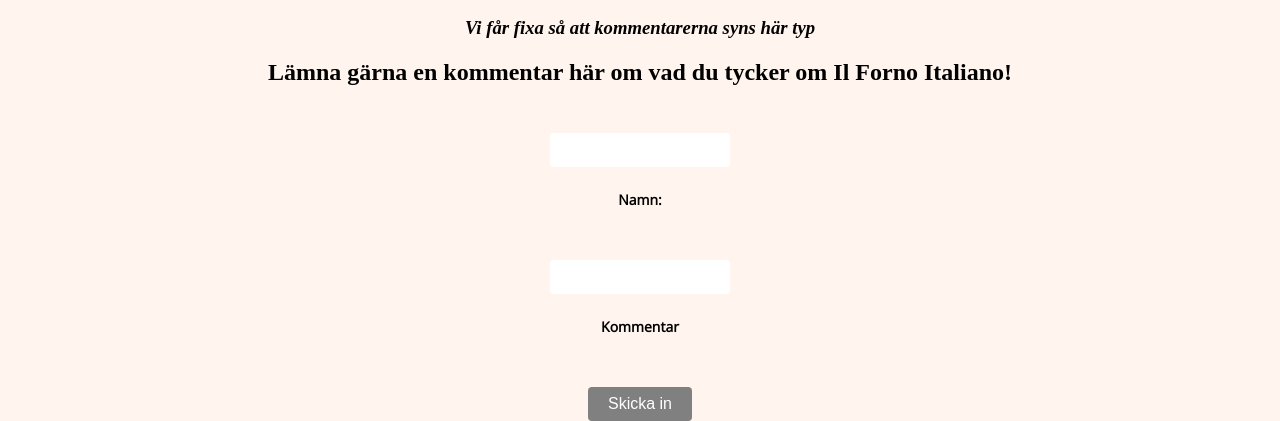
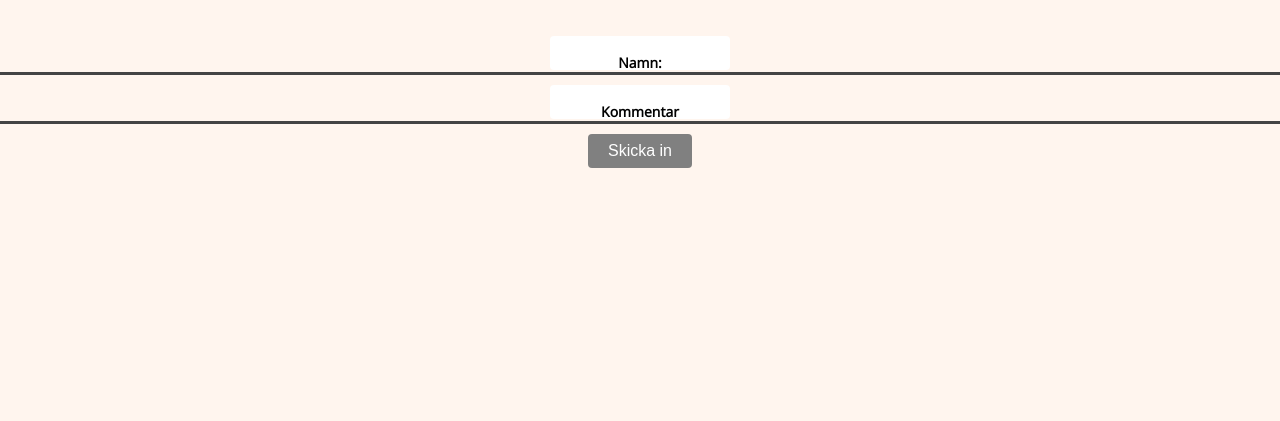
Before and after one commit to ThanitaSongvilay/DelaHors-projekt, a PHP site: page /assets/sidor/IlForno.html in a window 1280 px wide; the page is wider, and only the part inside the window is pictured. Shown: the part 1141-1562 px from the top of that part. After the commit the page ends 1309 px from the top of that part, so only its background shows below. Run offline with PHP 8.4, Linux system fonts and the light colour scheme; some libraries are stand-ins or nearby versions.

Commit message:
header border-bottom

```diff
--- a/assets/css/main.css
+++ b/assets/css/main.css
@@ -11,6 +11,9 @@
   color: black;
   font-family:'Open Sans', monospace;
   font-size: 14px;
+  margin: -17px;
+  border: none;
+  border-bottom: 3px solid #444;
 
 }
 
```
